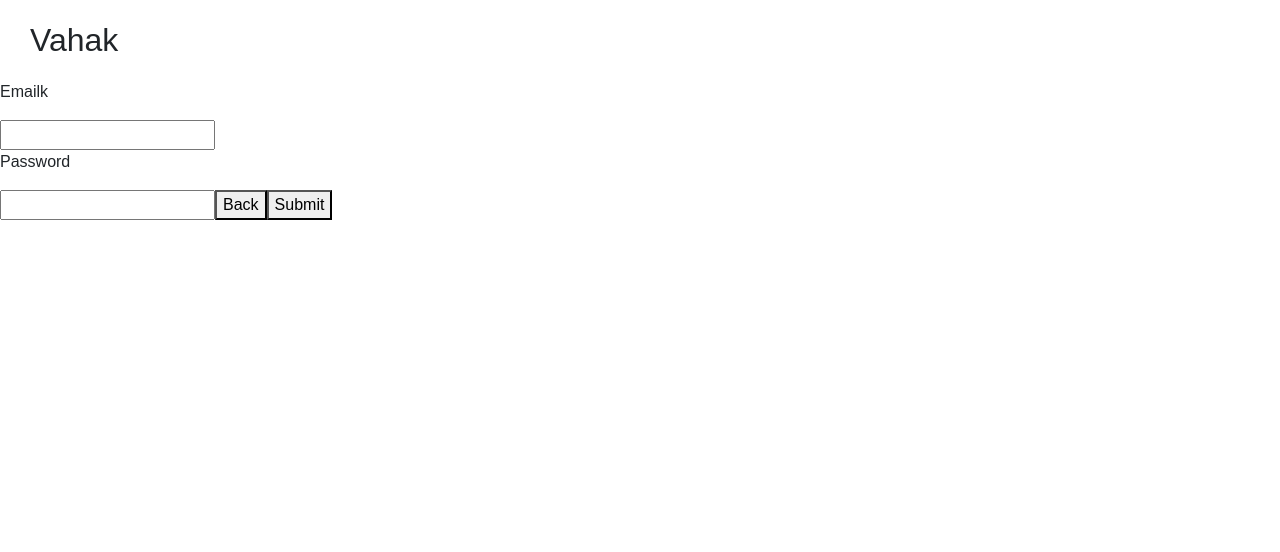
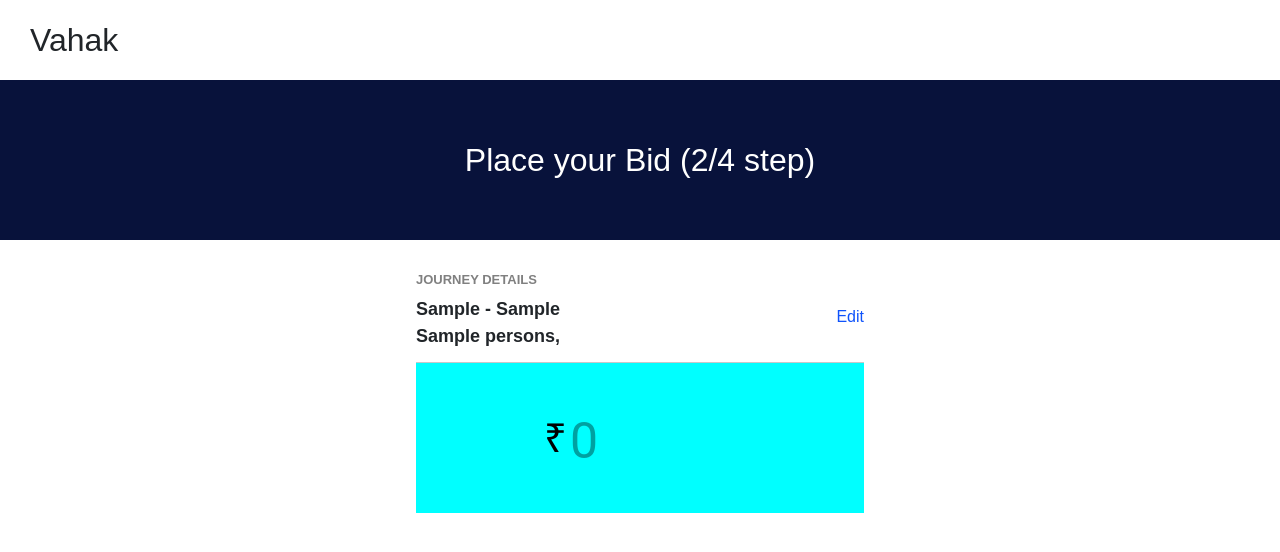
Before and after one commit to RaHuL-J31/vahak, a React (Create React App) app: page / in a window 1280 px wide. Both pictures are taken after typing "Sample", "Sample", "Sample" into the empty fields and a click on the button "ENTER BID DETAILS". Shown: the top 552 px of the page. Built offline with nearby package versions, Linux system fonts and the light colour scheme.

Commit message:
add bid page layout done

```diff
--- a/src/Components/AddBidAmmount.js
+++ b/src/Components/AddBidAmmount.js
@@ -1,43 +1,63 @@
-import React from "react";
-import { Formik, Form, Field, ErrorMessage } from "formik";
-import * as Yup from "yup";
+import React, { useState } from "react";
+import { useFormik } from "formik";
+import * as yup from "yup";
+import {
+  TextField,
+  MenuItem,
+  Button,
+  Input,
+  InputAdornment,
+} from "@mui/material";
 
-// const StepOneValidationSchema = Yup.object({
-//   firstName: Yup.string().required().label("This is Req"),
-//   lastName: Yup.string().required(),
-// });
-const StepTwoValidationSchema = Yup.object({
-  email: Yup.string().required().email().label("This is Req"),
-  password: Yup.string().required(),
+import Banner from "./Banner";
+import Address from "./Address";
+const validationSchema = yup.object({
+  source: yup.string("Enter your email").required("Email is required"),
 });
-const SourceDestination = (props) => {
-  const handleSubmit = (values) => {
-    props.next(values, true);
-  };
+const AddBidAmmount = (props) => {
+  const formik = useFormik({
+    initialValues: props.data,
+    validationSchema: validationSchema,
+    onSubmit: (values) => {
+      props.next(values);
+    },
+  });
   return (
-    <Formik
-      validationSchema={StepTwoValidationSchema}
-      initialValues={props.data}
-      onSubmit={handleSubmit}
-    >
-      {({ values }) => (
-        <Form>
-          <p>Emailk</p>
-          <Field name="email" />
-          <ErrorMessage name="email" />
-
-          <p>Password</p>
-          <Field name="password" />
-          <ErrorMessage name="password" />
-
-          <button type="button" onClick={() => props.prev(values)}>
-            Back
-          </button>
-          <button type="submit">Submit</button>
-        </Form>
-      )}
-    </Formik>
+    <div>
+      <form onSubmit={formik.handleSubmit}>
+        <Banner step={props.currentStep + 1} />
+        <div className="bid-amt-address">
+          <Address
+            source={formik.values.source}
+            destination={formik.values.destination}
+            passengers={formik.values.passengers}
+            cartype={formik.values.carType}
+          />
+          <button className="edit-btn">Edit</button>
+        </div>
+        <hr />
+        <div className="add-amount">
+          <span>₹</span>
+          <TextField
+            variant="standard"
+            margin="normal"
+            fullWidth
+            id="bidPrice"
+            name="bidPrice"
+            placeholder="0"
+            InputProps={{
+              // startAdornment: (
+              //   <InputAdornment id="currency" position="start">
+              //     ₹
+              //   </InputAdornment>
+              // ),
+              disableUnderline: true,
+              style: { fontSize: 50 },
+            }}
+          />
+        </div>
+      </form>
+    </div>
   );
 };
-
-export default SourceDestination;
+export default AddBidAmmount;
--- /dev/null
+++ b/src/Components/Address.js
@@ -0,0 +1,17 @@
+import React from "react";
+
+const Address = ({ source, destination, passengers, cartype }) => {
+  return (
+    <div className="journey-details">
+      <h6>JOURNEY DETAILS</h6>
+      <span>
+        {source} - {destination}
+      </span>
+      <span>
+        {passengers} persons,{cartype}
+      </span>
+    </div>
+  );
+};
+
+export default Address;
--- a/src/Components/Main.js
+++ b/src/Components/Main.js
@@ -40,7 +40,12 @@ export default function Main() {
       next={handleNextStep}
       data={data}
     />,
-    <AddBidAmmount next={handleNextStep} prev={handlePrevStep} data={data} />,
+    <AddBidAmmount
+      currentStep={currentStep}
+      next={handleNextStep}
+      prev={handlePrevStep}
+      data={data}
+    />,
   ];
   return <div className="App">{steps[currentStep]}</div>;
 }
--- a/src/Components/SourceDestination.js
+++ b/src/Components/SourceDestination.js
@@ -14,12 +14,10 @@ const SourceDestination = (props) => {
     initialValues: props.data,
     validationSchema: validationSchema,
     onSubmit: (values) => {
+      console.log(values);
       props.next(values);
     },
   });
-
-  const [carTypeSelected, setCarTypeSelected] = useState("HatchBack");
-  const [passengerCount, setPassengerCount] = useState(5);
 
   //   const handleChange = (event) => {
   //     event.preventDefault();
--- a/src/Styles/_variables.scss
+++ b/src/Styles/_variables.scss
@@ -1 +1,3 @@
 $navbarBackground: #08123b;
+
+$primaryColor: #0f53fb;
--- a/src/Styles/style.css
+++ b/src/Styles/style.css
@@ -65,4 +65,74 @@
 .bid1 .btn {
   width: 100%;
 }
+
+.bid-amt-address {
+  padding-top: 2rem;
+  width: 35%;
+  margin: auto;
+  display: -webkit-box;
+  display: -ms-flexbox;
+  display: flex;
+  -webkit-box-pack: justify;
+      -ms-flex-pack: justify;
+          justify-content: space-between;
+}
+
+.bid-amt-address button {
+  color: #0f53fb;
+  border: none;
+  background: white;
+  margin: 0px;
+  padding: 0px;
+  -webkit-box-align: start;
+      -ms-flex-align: start;
+          align-items: flex-start;
+}
+
+.journey-details {
+  display: -webkit-box;
+  display: -ms-flexbox;
+  display: flex;
+  -webkit-box-orient: vertical;
+  -webkit-box-direction: normal;
+      -ms-flex-direction: column;
+          flex-direction: column;
+  padding-bottom: 12px;
+}
+
+.journey-details h6 {
+  font-size: small;
+  color: grey;
+  font-weight: 600;
+}
+
+.journey-details span {
+  font-size: large;
+  font-weight: 700;
+}
+
+hr {
+  width: 35%;
+  margin: auto;
+}
+
+.add-amount {
+  width: 35%;
+  margin: auto;
+  display: -webkit-box;
+  display: -ms-flexbox;
+  display: flex;
+  -webkit-box-align: center;
+      -ms-flex-align: center;
+          align-items: center;
+  height: 150px;
+  padding-left: 10%;
+  background-color: aqua;
+}
+
+.add-amount span {
+  color: black;
+  font-size: 40px;
+  padding-right: 3px;
+}
 /*# sourceMappingURL=style.css.map */
--- a/src/Styles/style.scss
+++ b/src/Styles/style.scss
@@ -44,3 +44,53 @@
     width: 100%;
   }
 }
+
+.bid-amt-address {
+  padding-top: 2rem;
+  width: 35%;
+  margin: auto;
+  display: flex;
+  justify-content: space-between;
+  button {
+    color: $primaryColor;
+    border: none;
+    background: white;
+    margin: 0px;
+    padding: 0px;
+    align-items: flex-start;
+  }
+}
+.journey-details {
+  display: flex;
+  flex-direction: column;
+  h6 {
+    font-size: small;
+    color: grey;
+    font-weight: 600;
+  }
+  span {
+    font-size: large;
+    font-weight: 700;
+  }
+  padding-bottom: 12px;
+}
+
+hr {
+  width: 35%;
+  margin: auto;
+}
+.add-amount {
+  width: 35%;
+  margin: auto;
+  display: flex;
+  align-items: center;
+  height: 150px;
+  padding-left: 10%;
+  span {
+    color: black;
+    font-size: 40px;
+    padding-right: 3px;
+  }
+
+  background-color: aqua;
+}
```
Also changed, not shown: 1 other file (tests, documents, lock files or other folders).
